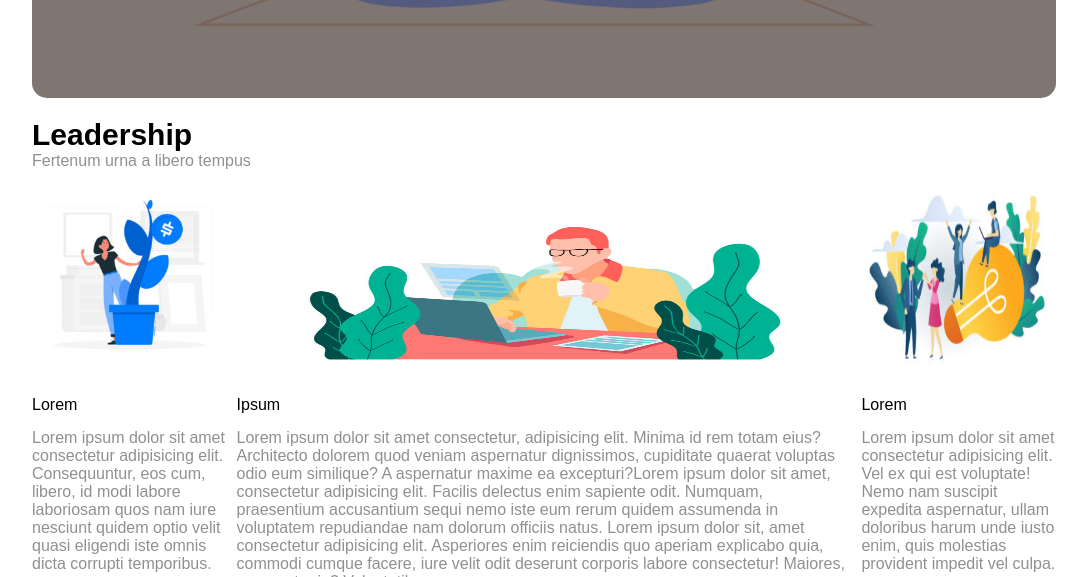
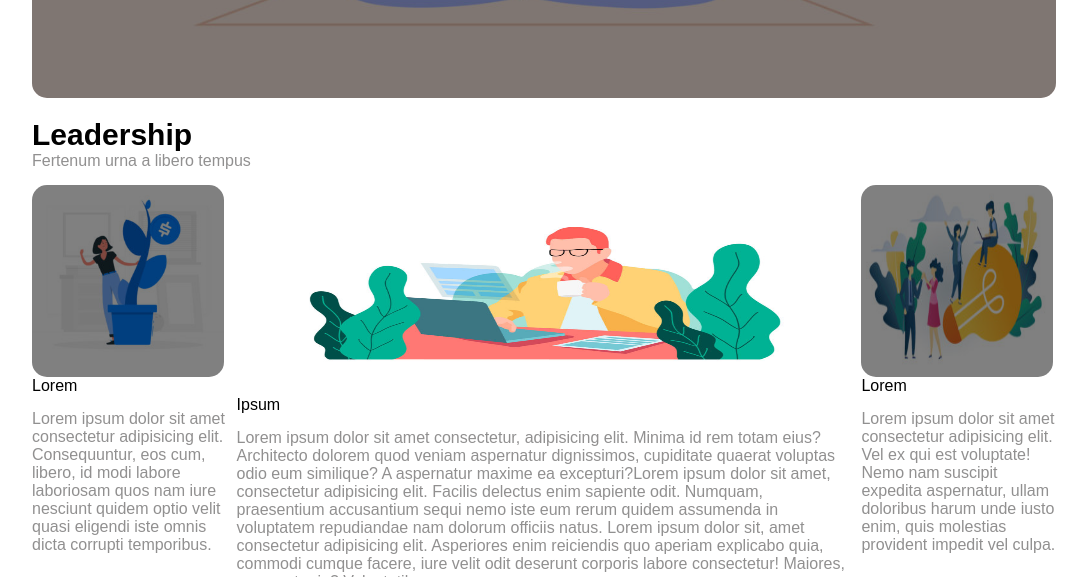
Before and after one commit to dona70909/bonus-htmlcss-wp, a plain HTML site: page index.html in a window 1280 px wide. Shown: the part 627-1204 px from the top of the page, without its empty margins (96-1183 px from the left). Drawn offline with Linux system fonts and the light colour scheme.

Commit message:
small opacity done

```diff
--- a/css/style.css
+++ b/css/style.css
@@ -120,6 +120,8 @@ h4{
     /* filter: brightness(79%); */
     border-radius: 15px;
     margin-bottom: 15px;
+
+    position: absolute;
 }
 
 .img-center{
@@ -166,7 +168,21 @@ h4{
     position: relative;
     height: 575px;
 }
+/* small wrap opacity */
+.wrap-image-small{
+    position: relative;
+    height: 192.02px;
+    width:192.02px;
+}
 
+.small-opacity{
+    position: absolute;
+    height:192.02px;
+    width:192.02px;
+    background-color: rgba(3, 3, 3,0.5);
+    border-radius: 15px;
+    margin-bottom: 15px;
+}
 
 
 #logo-header{
@@ -181,7 +197,7 @@ h4{
 #title-header{
     font-size: 30px;
 }
-
+/* *********************************HOVER********************************************** */
 li:hover{
     color: black;
     text-decoration:underline ;
--- a/index.html
+++ b/index.html
@@ -55,8 +55,12 @@
             </header>
 
             <aside class="column small-clm">
-                <img class="img-aside" src="img/img-1.jpg" alt="woman next to the bucket">
-                <img  class="back-img" src="img/img-4.jpg" alt="guy working at the pc">
+                <div class="wrap-image-small">
+                    <img class="img-aside" src="img/img-1.jpg" alt="woman next to the bucket">
+                    <img  class="back-img" src="img/img-4.jpg" alt="guy working at the pc">
+                    <div class="small-opacity"></div>
+                </div>
+
                 <h4>Lorem</h4>
                 <p class="font-grey">Lorem ipsum dolor sit amet consectetur adipisicing elit. Consequuntur, eos cum, libero, id modi labore laboriosam quos nam iure nesciunt quidem optio velit quasi eligendi iste omnis dicta corrupti temporibus.</p>
             </aside>
@@ -70,8 +74,13 @@
             </article>
 
             <aside class="column small-clm">
-                <img class="img-aside" src="img/img-3.jpg" alt="group of people">
-                <img  class="back-img" src="img/img-6.jpg" alt="girl working at the pc">
+                <div class="wrap-image-small">
+                    <img class="img-aside" src="img/img-3.jpg" alt="group of people">
+                    <img  class="back-img" src="img/img-6.jpg" alt="girl working at the pc">
+                    <div class="small-opacity"></div>
+                </div>
+
+
                 <h4>Lorem</h4>
                 <p class="font-grey">Lorem ipsum dolor sit amet consectetur adipisicing elit. Vel ex qui est voluptate! Nemo nam suscipit expedita aspernatur, ullam doloribus harum unde iusto enim, quis molestias provident impedit vel culpa.</p>
             </aside>
```
